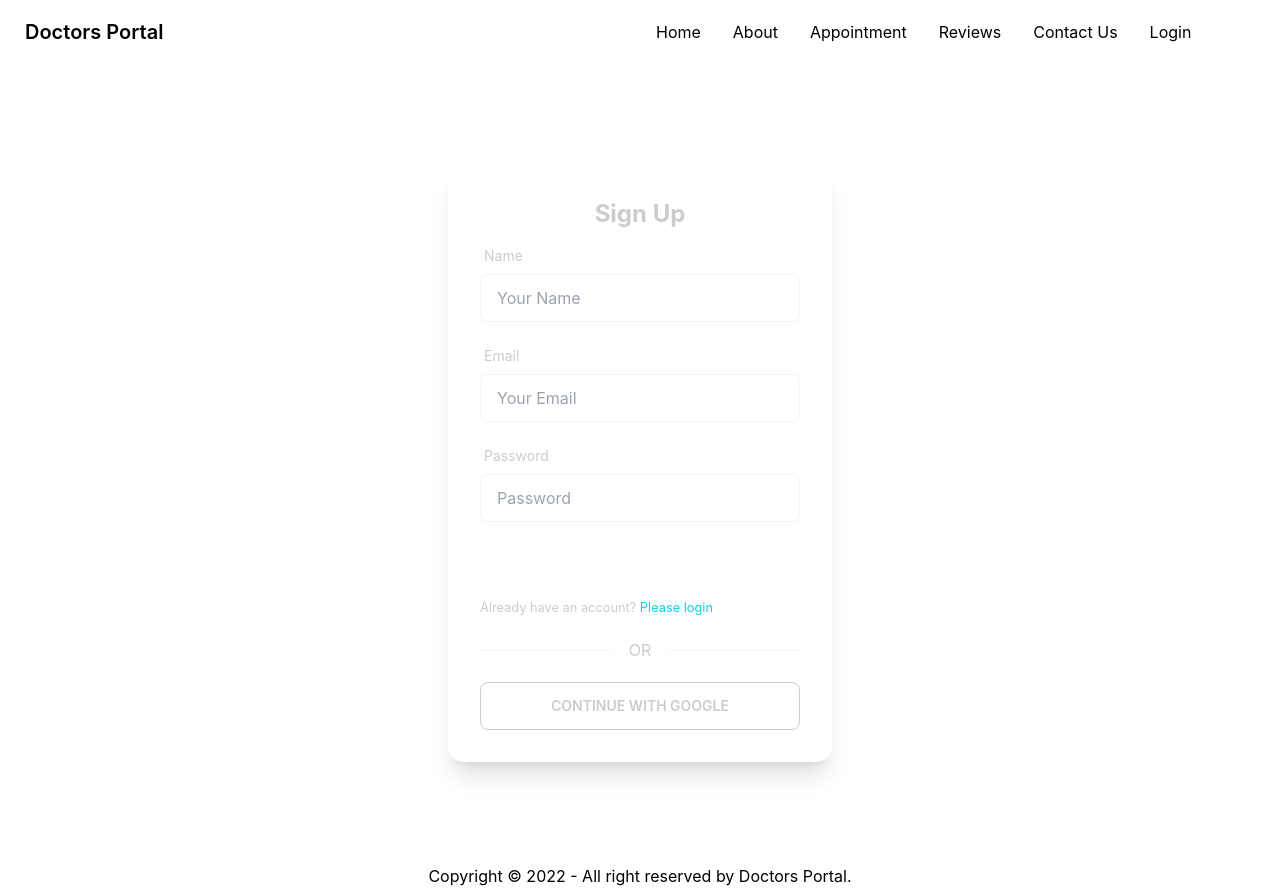
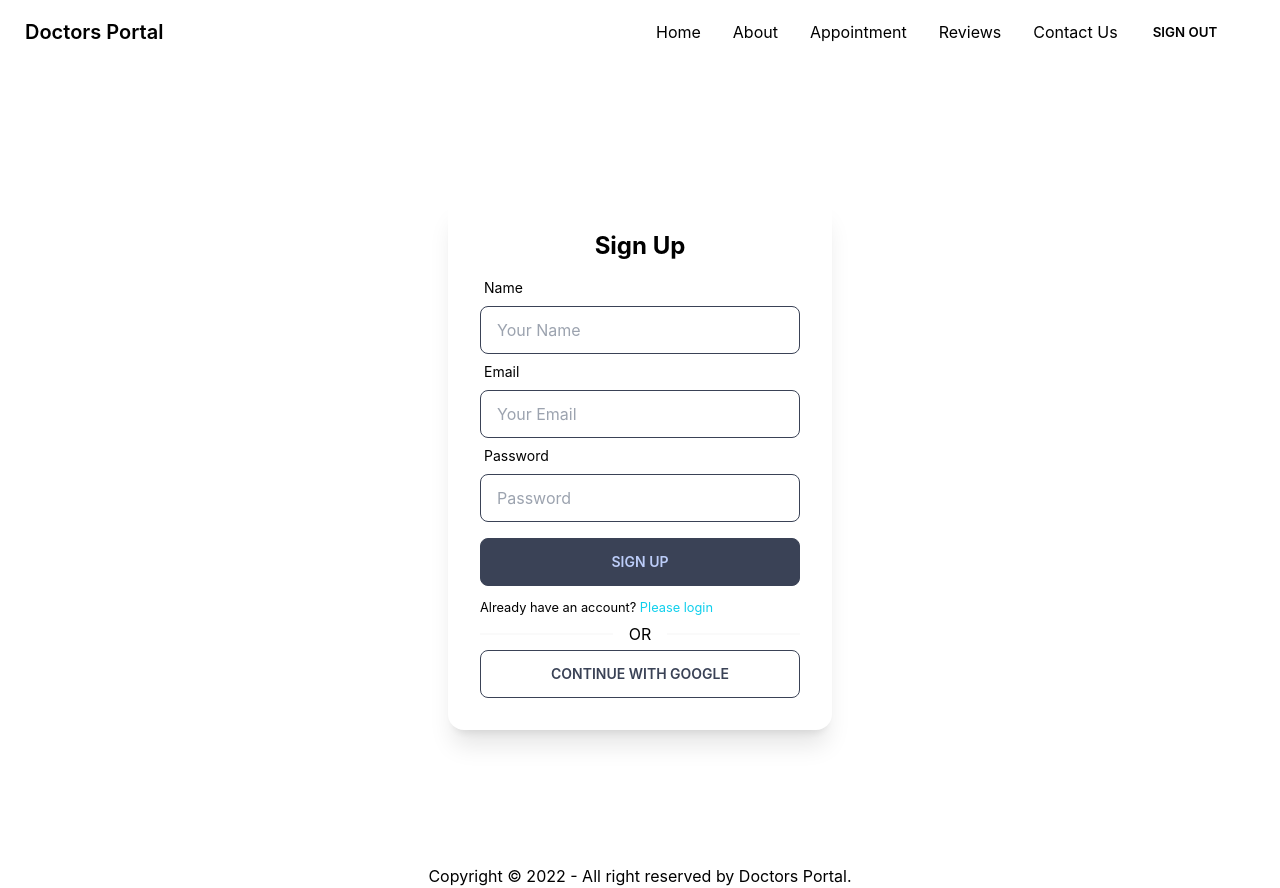
Before and after one commit to hasanarick07/doctors-portal, a React (Create React App) app: page /signup in a window 1280 px wide. Built offline with nearby package versions, Linux system fonts and the light colour scheme; no server answers; sample sign-in values are in the browser's storage.

Commit message:
require auth

```diff
--- a/src/App.js
+++ b/src/App.js
@@ -4,6 +4,7 @@ import About from "./Pages/About/About";
 import Appointment from "./Pages/Appointment/Appointment";
 import Home from "./Pages/Home/Home";
 import LogIn from "./Pages/LogIn/LogIn";
+import RequireAuth from "./Pages/LogIn/RequireAuth";
 import SignUp from "./Pages/LogIn/SignUp";
 import Footer from "./Pages/Shared/Footer/Footer";
 import Navbar from "./Pages/Shared/Navbar/Navbar";
@@ -16,11 +17,18 @@ function App() {
         <Route path="/" element={<Home />}></Route>
         <Route path="/home" element={<Home />}></Route>
         <Route path="/about" element={<About />}></Route>
-        <Route path="/appointment" element={<Appointment />}></Route>
+        <Route
+          path="/appointment"
+          element={
+            <RequireAuth>
+              <Appointment />
+            </RequireAuth>
+          }
+        ></Route>
         <Route path="/login" element={<LogIn />}></Route>
         <Route path="/signup" element={<SignUp />}></Route>
       </Routes>
-      <Footer/>
+      <Footer />
     </div>
   );
 }
--- a/src/Pages/Appointment/BookingModal.js
+++ b/src/Pages/Appointment/BookingModal.js
@@ -1,7 +1,14 @@
 import { format } from "date-fns";
 import React from "react";
+import { useAuthState } from "react-firebase-hooks/auth";
+import auth from "../../firebase.init";
+import Loading from "../Shared/Loading/Loading";
 
 const BookingModal = ({ bookAppointment, date, setBookAppointment }) => {
+  const [user, loading] = useAuthState(auth);
+  if (loading) {
+    return <Loading></Loading>;
+  }
   const { name, slots } = bookAppointment;
   console.log(bookAppointment);
   const bookingSubmit = e => {
@@ -42,11 +49,12 @@ const BookingModal = ({ bookAppointment, date, setBookAppointment }) => {
             <input
               name="name"
               type="text"
+              value={user?.displayName || ''}
               placeholder="Your Name"
               class="input input-ghost input-accent w-full max-w-xs"
             />
             <input
-              type="email"
+              type="email" value={user?.email || ''}
               name="email"
               placeholder="Your Email"
               class="input input-ghost input-accent w-full max-w-xs"
--- /dev/null
+++ b/src/Pages/LogIn/RequireAuth.js
@@ -0,0 +1,21 @@
+import React from "react";
+import { useAuthState } from "react-firebase-hooks/auth";
+import { Navigate, useLocation } from "react-router-dom";
+import auth from "../../firebase.init";
+import Loading from "../Shared/Loading/Loading";
+
+const RequireAuth = ({ children }) => {
+  const [user, loading] = useAuthState(auth);
+  const location = useLocation();
+
+  if (loading) {
+    return <Loading></Loading>;
+  }
+
+  if (!user) {
+    return <Navigate to="/login" state={{ from: location }} replace></Navigate>;
+  }
+  return children;
+};
+
+export default RequireAuth;
--- a/src/Pages/LogIn/SignUp.js
+++ b/src/Pages/LogIn/SignUp.js
@@ -6,8 +6,8 @@ import {
 } from "react-firebase-hooks/auth";
 import auth from "../../firebase.init";
 import { useForm } from "react-hook-form";
-import Loading from "../Shared/Loading";
 import { Link, useNavigate } from "react-router-dom";
+import Loading from "../Shared/Loading/Loading";
 
 const SignUp = () => {
   const [signInWithGoogle, gUser, gLoading, gError] = useSignInWithGoogle(auth);
@@ -50,19 +50,19 @@ const SignUp = () => {
     navigate("/appointment");
   };
   return (
-    <div className="flex h-screen justify-center items-center">
+    <div className="flex h-screen justify-center items-center text-black">
       <div className="card w-96 bg-base-100 shadow-xl">
         <div className="card-body">
           <h2 className="text-center text-2xl font-bold">Sign Up</h2>
           <form onSubmit={handleSubmit(onSubmit)}>
             <div className="form-control w-full max-w-xs">
               <label className="label">
-                <span className="label-text">Name</span>
+                <span className="label-text text-black">Name</span>
               </label>
               <input
                 type="text"
                 placeholder="Your Name"
-                className="input input-bordered w-full max-w-xs"
+                className="input input-ghost bg-white input-accent w-full max-w-xs"
                 {...register("name", {
                   required: {
                     value: true,
@@ -70,7 +70,7 @@ const SignUp = () => {
                   },
                 })}
               />
-              <label className="label">
+              <label className="label p-0">
                 {errors.name?.type === "required" && (
                   <span className="label-text-alt text-red-500">
                     {errors.name.message}
@@ -81,12 +81,12 @@ const SignUp = () => {
 
             <div className="form-control w-full max-w-xs">
               <label className="label">
-                <span className="label-text">Email</span>
+                <span className="label-text text-black">Email</span>
               </label>
               <input
                 type="email"
                 placeholder="Your Email"
-                className="input input-bordered w-full max-w-xs"
+                className="input input-ghost bg-white input-accent w-full max-w-xs"
                 {...register("email", {
                   required: {
                     value: true,
@@ -98,7 +98,7 @@ const SignUp = () => {
                   },
                 })}
               />
-              <label className="label">
+              <label className="label p-0">
                 {errors.email?.type === "required" && (
                   <span className="label-text-alt text-red-500">
                     {errors.email.message}
@@ -113,12 +113,12 @@ const SignUp = () => {
             </div>
             <div className="form-control w-full max-w-xs">
               <label className="label">
-                <span className="label-text">Password</span>
+                <span className="label-text text-black">Password</span>
               </label>
               <input
                 type="password"
                 placeholder="Password"
-                className="input input-bordered w-full max-w-xs"
+                className="input input-ghost bg-white input-accent w-full max-w-xs"
                 {...register("password", {
                   required: {
                     value: true,
@@ -130,7 +130,7 @@ const SignUp = () => {
                   },
                 })}
               />
-              <label className="label">
+              <label className="label ">
                 {errors.password?.type === "required" && (
                   <span className="label-text-alt text-red-500">
                     {errors.password.message}
@@ -146,7 +146,7 @@ const SignUp = () => {
 
             {signInError}
             <input
-              className="btn w-full max-w-xs text-white"
+              className="btn  btn-accent hover:text-white w-full max-w-xs"
               type="submit"
               value="Sign Up"
             />
@@ -159,10 +159,10 @@ const SignUp = () => {
               </Link>
             </small>
           </p>
-          <div className="divider">OR</div>
+          <div className="divider text-black m-0">OR</div>
           <button
             onClick={() => signInWithGoogle()}
-            className="btn btn-outline"
+            className="btn btn-outline btn-accent hover:text-white w-full max-w-xs"
           >
             Continue with Google
           </button>
--- a/src/Pages/Shared/Navbar/Navbar.js
+++ b/src/Pages/Shared/Navbar/Navbar.js
@@ -1,7 +1,15 @@
+import { signOut } from "firebase/auth";
 import React from "react";
+import { useAuthState } from "react-firebase-hooks/auth";
 import { Link } from "react-router-dom";
+import auth from "../../../firebase.init";
 
 const Navbar = () => {
+  const [user] = useAuthState(auth);
+
+  const logout = () => {
+    signOut(auth);
+  };
   const menu = (
     <>
       <li>
@@ -20,7 +28,13 @@ const Navbar = () => {
         <Link to="/contact">Contact Us</Link>
       </li>
       <li>
-        <Link to="/login">Login</Link>
+        {user ? (
+          <button className="btn btn-ghost" onClick={logout}>
+            Sign Out
+          </button>
+        ) : (
+          <Link to="/login">Login</Link>
+        )}
       </li>
     </>
   );
```
